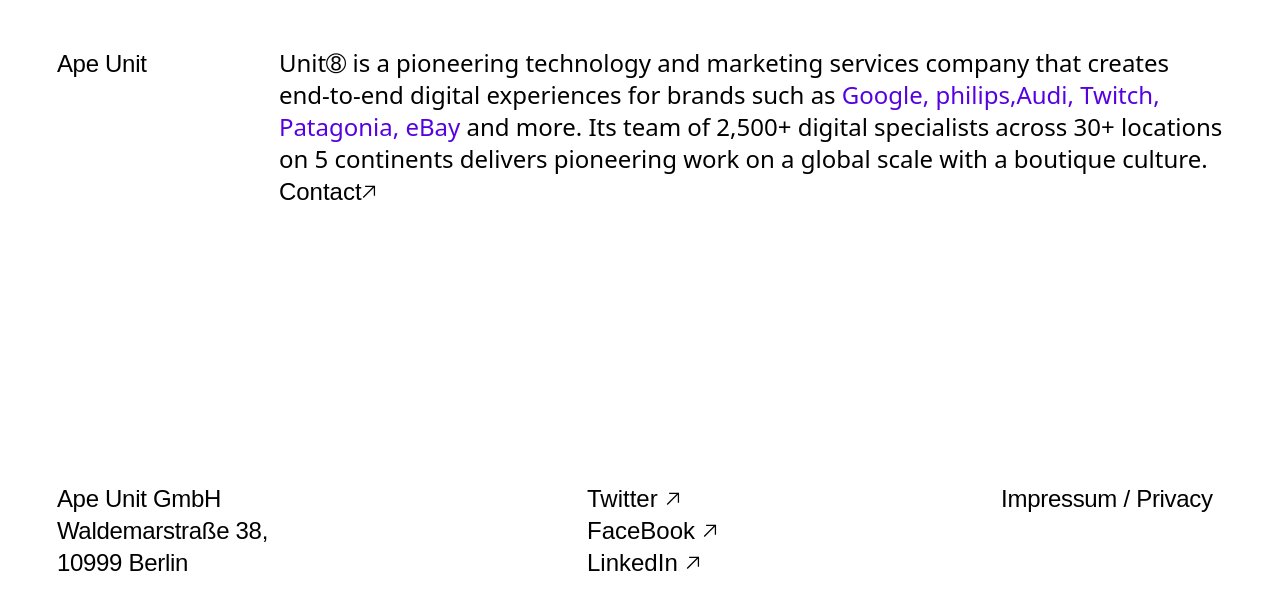
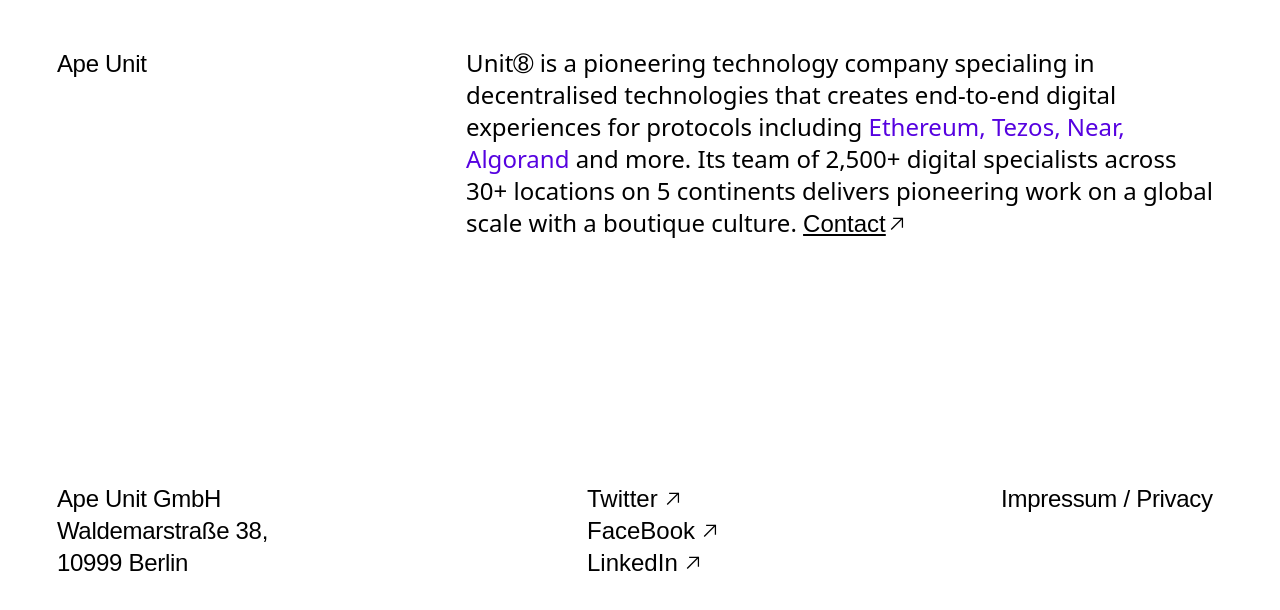
Before and after one commit to TheGymRwanda/unit8-maroon, a Next.js app: page / in a window 1280 px wide. Shown: the top 610 px of the page. Built offline with nearby package versions, Linux system fonts and the light colour scheme.

Commit message:
Fix: Header is fixed on all breakpoints

```diff
--- a/components/layout/Header.jsx
+++ b/components/layout/Header.jsx
@@ -12,23 +12,36 @@ export default function Header() {
         <div className="xs:w-[21.875rem] h-[15.75rem] text-xl md:text-2xl">
           Unit➇ is a pioneering technology and marketing services company that
           creates end-to-end digital experiences for brands such as{" "}
-          <span className="inline-block text-primary-purple lg:hidden">
+          <span className="inline-block text-primary-purple md:hidden">
             Google,{" "}
           </span>{" "}
-          <span className="inline-block text-primary-purple lg:hidden">
+          <span className="inline-block text-primary-purple md:hidden">
             philips,{" "}
           </span>
-          <span className="inline-block text-primary-purple lg:hidden">
+          <span className="inline-block text-primary-purple md:hidden">
             Audi,
           </span>{" "}
-          <span className="inline-block text-primary-purple lg:hidden">
+          <span className="inline-block text-primary-purple md:hidden">
             Twitch,
           </span>{" "}
-          <span className="inline-block text-primary-purple lg:hidden">
+          <span className="inline-block text-primary-purple md:hidden">
             Patagonia,
           </span>{" "}
-          <span className="inline-block text-primary-purple lg:hidden">
+          <span className="inline-block text-primary-purple md:hidden">
             eBay
+          </span>{" "}
+          {/* style for Ipad */}
+          <span className="hidden text-primary-purple md:inline-block">
+            Ethereum,
+          </span>{" "}
+          <span className="hidden text-primary-purple md:inline-block">
+            Tezos,
+          </span>{" "}
+          <span className="hidden text-primary-purple md:inline-block">
+            Near,
+          </span>{" "}
+          <span className="hidden text-primary-purple md:inline-block">
+            Algorand
           </span>{" "}
           and more. Its team of 2,500+ digital specialists across 30+
           locations on 5 continents delivers pioneering work on a global scale
@@ -38,34 +51,37 @@ export default function Header() {
           </span>
         </div>
       </div>
-      {/* Ipads */}
+       {/* Ipad */}
+      {/* desktop */}
       <div className="hidden lg:block">
-        <div className="xs:w-[21.875rem] h-[15.75rem] text-xl md:text-2xl">
-          Unit➇ is a pioneering technology and marketing services company that
-          creates end-to-end digital experiences for brands such as{" "}
-          <span className="inline-block text-primary-purple ">
-            Google,{" "}
+        <div className="xs:w-[21.875rem] xl:w-[47.3125rem] h-[15.75rem] text-xl md:text-2xl">
+          {/* lg:w-[47.3125rem]  xl:w-7/13 */}
+          {/* justify-between lg:flex */}
+          Unit➇ is a pioneering technology company specialing in decentralised
+          technologies that creates end-to-end digital experiences for
+          protocols including{" "}
+          <span className="hidden text-primary-purple md:inline-block">
+            Ethereum,
           </span>{" "}
-          <span className="inline-block text-primary-purple ">
-            philips,{" "}
-          </span>
-          <span className="inline-block text-primary-purple ">
-            Audi,
+          <span className="hidden text-primary-purple md:inline-block">
+            Tezos,
           </span>{" "}
-          <span className="inline-block text-primary-purple ">
-            Twitch,
+          <span className="hidden text-primary-purple md:inline-block">
+            Near,
           </span>{" "}
-          <span className="inline-block text-primary-purple ">
-            Patagonia,
-          </span>{" "}
-          <span className="inline-block text-primary-purple ">
-            eBay
+          <span className="hidden text-primary-purple md:inline-block">
+            Algorand
           </span>{" "}
           and more. Its team of 2,500+ digital specialists across 30+
           locations on 5 continents delivers pioneering work on a global scale
-          with a boutique culture.
-          <span className="inline-block">
-            <PageLink text={"Contact"} arrow={<Svg />} />
+          with a boutique culture.{" "}
+          <span className="hidden lg:inline-block">
+            <PageLink
+              text={"Contact"}
+              arrow={<Svg />}
+              textStyle=" underline"
+              style="xl:flex xl:gap-1/2 gap-0.5  "
+            />
           </span>
         </div>
       </div>
```
Also changed, not shown: components/section/About.jsx (deleted, +0 -65 lines).
